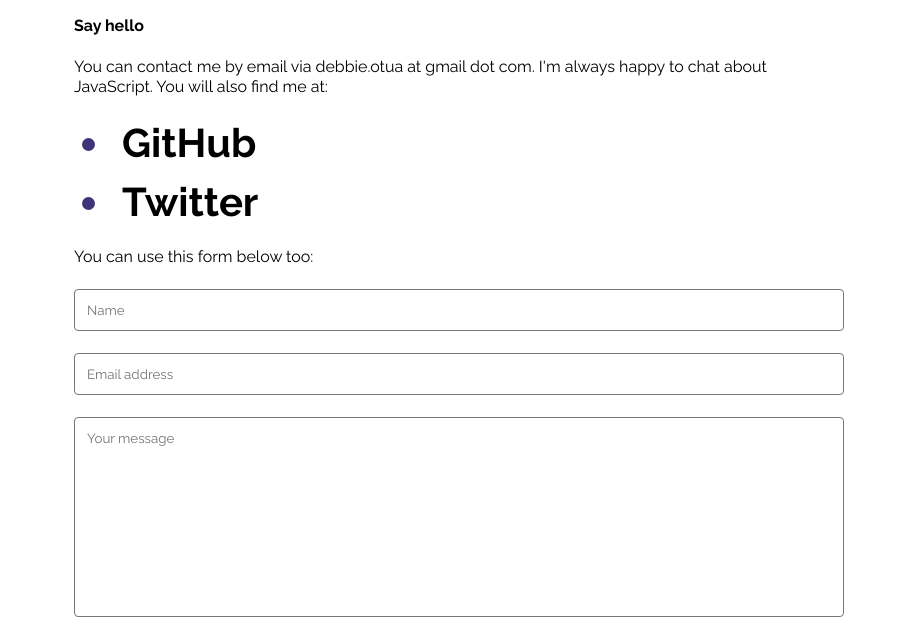
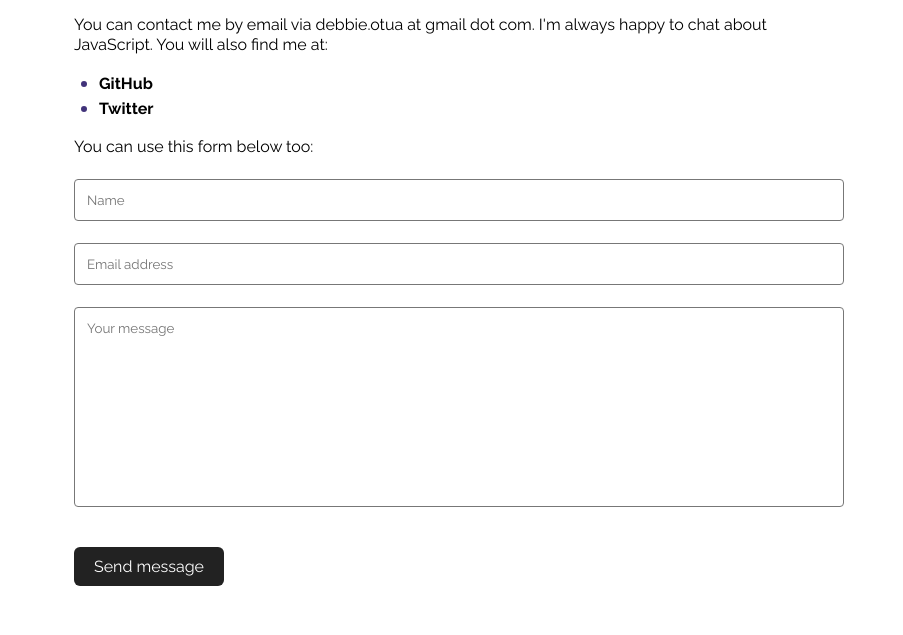
Before and after one commit to thatgirldorian/portfolio-website, a plain HTML site: page contact.html in a window 1280 px wide. Shown: the part 165-800 px from the top of the page, without its empty margins (206-1109 px from the left). Drawn offline with Linux system fonts and the light colour scheme.

Commit message:
Fixed contact page

```diff
--- a/contact.html
+++ b/contact.html
@@ -36,8 +36,6 @@
 
     <section class="contact-me">
         <h2>Contact Me</h2>
-
-    <h4>Say hello</h4>
     <p id="say-hello">You can contact me by email via debbie.otua at gmail dot com. I'm always happy to chat about JavaScript. You will also find me at:</p>
     <ul class>
         <li><a id="about-link" target="_blank" href="http://github.com/thatgirldorian">GitHub</a></li>
--- a/style.css
+++ b/style.css
@@ -386,10 +386,6 @@ section {
     color: #222222;
 }
 
-#about-link {
-    color: black;
-    font-weight: 600;
-}
 
 #about-description {
     font-size: 22px;
@@ -422,14 +418,34 @@ textarea {
     margin-right: 20px;
 }
 
-
 .contact-me h2 {
-    text-align: left;
+    text-align: center;
 }
 
 .contact-me button {
     margin-bottom: 40px;
     font-family: 'Raleway', sans-serif;
+}
+
+.contact-me ul {
+    padding-left: 25px;
+    margin: 0;
+}
+
+.contact-me li {
+    background-color: white !important;
+    padding: 0 !important;
+    border: none;
+    text-align: left;
+    list-style: disc;
+    line-height: 24px !important;
+    font-size: 18px !important;
+}
+
+#about-link {
+    color: black !important;
+    font-weight: 600;
+    font-size: 16px;
 }
 
 
```
